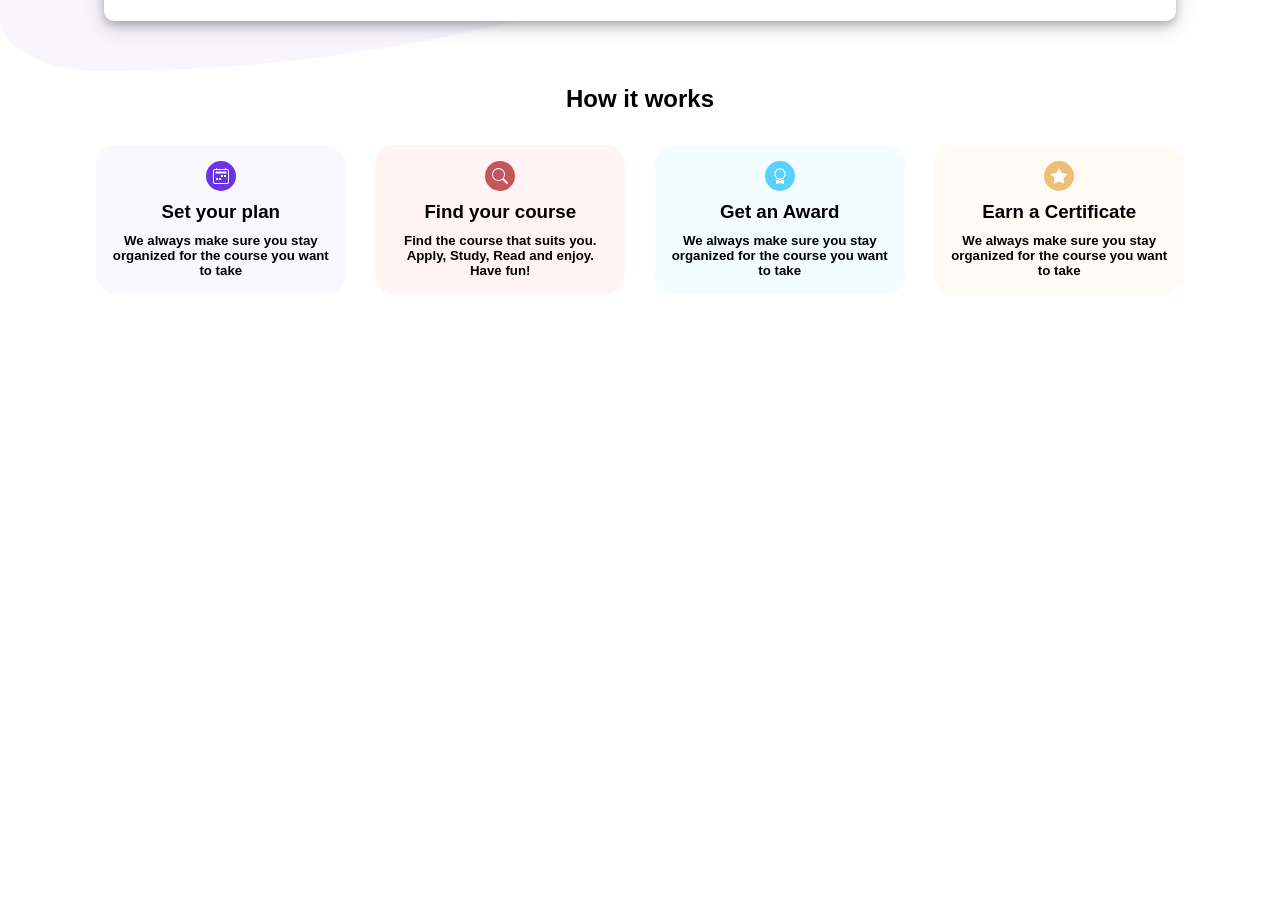
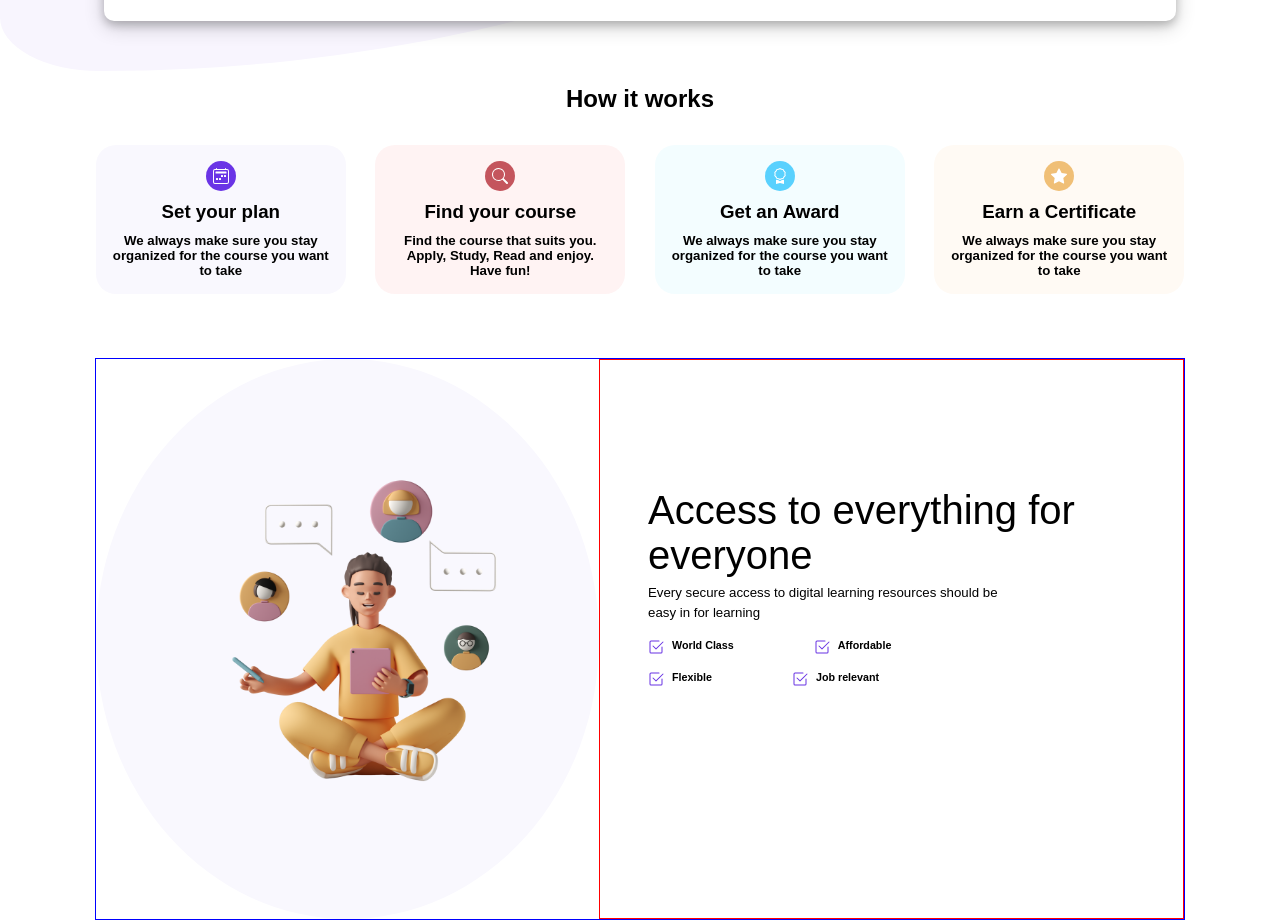
Before and after one commit to devWaz/Learn-Landing-Page, a plain HTML site: page index.html in a window 1280 px wide. Shown: the part 594-1514 px from the top of the page. Before the commit the page ends 888 px from the top, so only its background shows below. Drawn offline with Linux system fonts and the light colour scheme.

Commit message:
more changes

```diff
--- a/index.html
+++ b/index.html
@@ -89,5 +89,32 @@
         </div>
     </section>
 
+    <section class="thirdSection">
+        <div class="secondImageSection">
+            <img src="images/girl-chatting-remotely-with-group-of-three-people.png" alt="">
+        </div>
+        <div class="accessible">
+            <h1>Access to everything for everyone </h1>
+            <h5>Every secure access to digital learning resources should be <br> easy in for learning</h5>
+            <div class="check1">
+                <ul>
+                    <li><img src="images/check2-square.svg" alt=""><h6>World Class</h6></li>
+                    <li><img src="images/check2-square.svg" alt=""><h6>Affordable</h6></li>
+                </ul>
+
+
+
+            </div>
+
+            <div class="check2">
+                <ul>
+                    <li><img src="images/check2-square.svg" alt=""><h6>Flexible</h6></li>
+                    <li><img src="images/check2-square.svg" alt=""><h6>Job relevant</h6></li>
+                </ul>
+            </div>
+
+        </div>
+    </section>
+
 </body>
 </html>
--- a/style.css
+++ b/style.css
@@ -282,3 +282,58 @@ nav button:hover{
 .certificate h3{
     margin-bottom: 10px;
 }
+
+.thirdSection{
+    width: 85%;
+    margin: auto;
+    margin-top: 4rem;
+    border: 1px solid blue;
+    display: flex;
+}
+
+.secondImageSection {
+   width: 50%;
+   height: 35rem;
+   border-radius: 50%;
+   background-color: #f9f8fe;
+}
+
+.secondImageSection img{
+    height: 20rem;
+    margin-left: 7rem;
+    margin-top: 7rem;
+}
+
+.accessible{
+    width: 50%;
+    border: 1px solid red;
+    padding: 2rem;
+    padding-left: 3rem;
+    padding-top: 8rem;
+}
+
+.accessible h1{
+    font-size: 2.5rem;
+    font-weight: 300;
+}
+
+.accessible h5{
+    font-weight: 100;
+    line-height: 20px;
+    margin-top: 5px;
+}
+
+.check1 ul,.check2 ul{
+    display: flex;
+}
+
+.check1 ul li, .check2 ul li{
+    display: flex;
+    flex-direction: ;
+    margin-right: 5rem;
+    margin-top: 1rem;
+}
+
+.check1 ul li img, .check2 ul li img{
+    margin-right: 0.5rem;
+}
```
